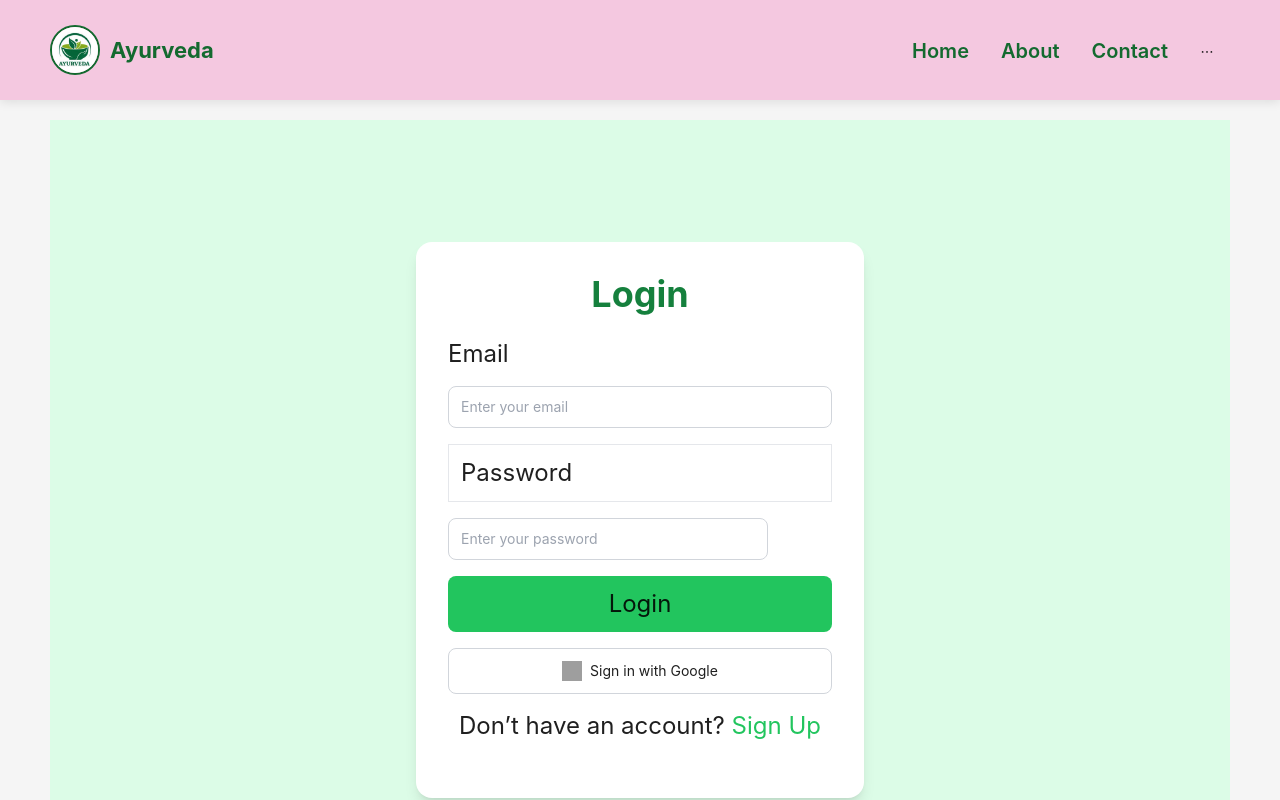
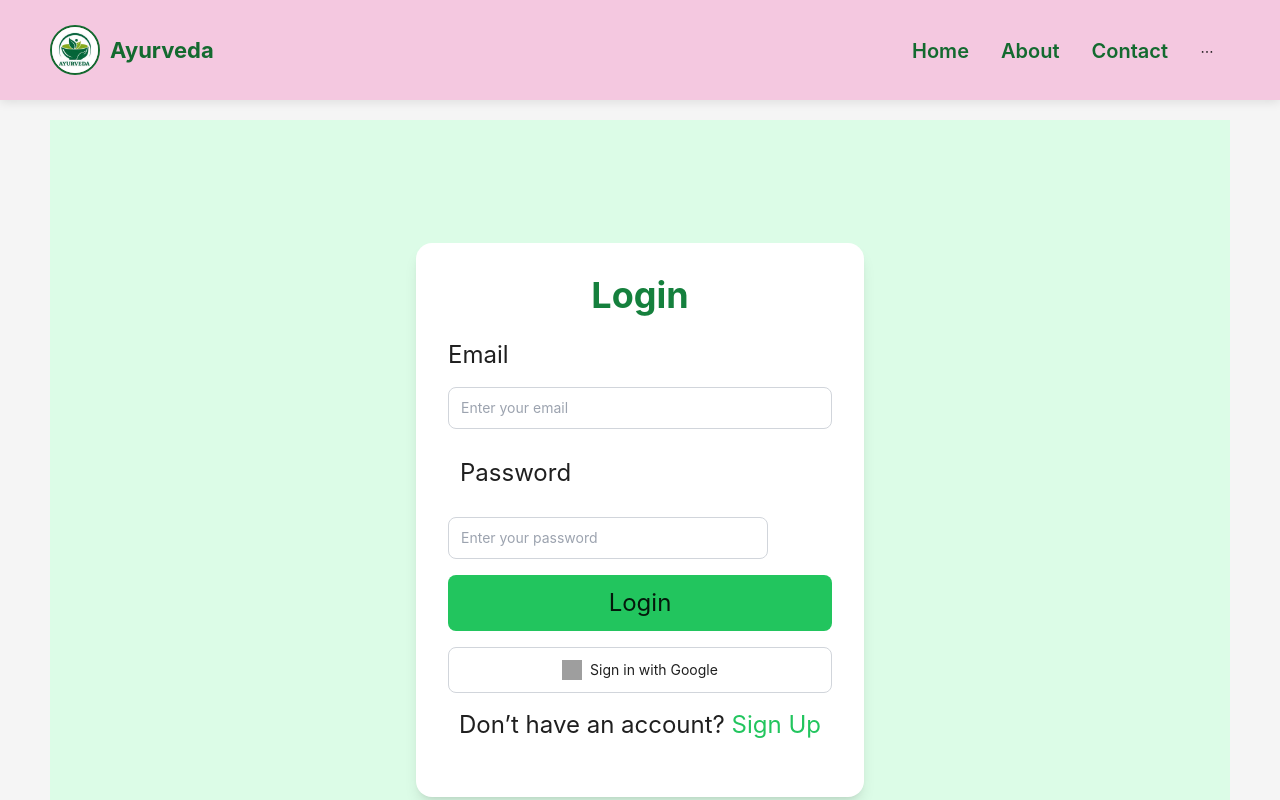
Before and after one commit to sahilarora777/Ayurveda, a React (Create React App) app: page /login in a window 1280 px wide. Shown: the top 800 px of the page. Built offline with nearby package versions, Linux system fonts and the light colour scheme; grey boxes are pictures that could not be loaded.

Commit message:
last commit

```diff
--- a/src/components/Login.js
+++ b/src/components/Login.js
@@ -62,7 +62,7 @@ const Login = () => {
             />
           </div>
           <div>
-            <label className="block text-2xl w-full p-3 border gray-700">Password</label>
+            <label className="block text-2xl w-full p-3 ">Password</label>
             <br/>
             <input
               type="password"
--- a/src/components/header.js
+++ b/src/components/header.js
@@ -81,6 +81,7 @@ const AppHeader = () => {
             <ShoppingCartOutlined style={{ fontSize: "20px" }} /> Products (0)
           </Link>
         </Menu.Item>
+
       </Menu>
     </Header>
   );
```
